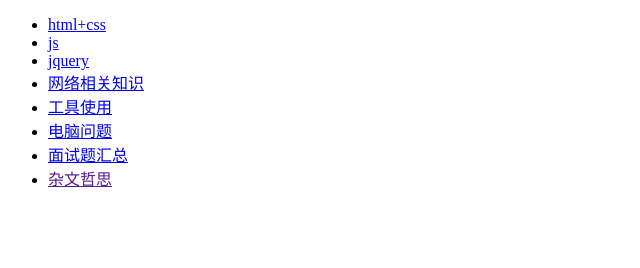
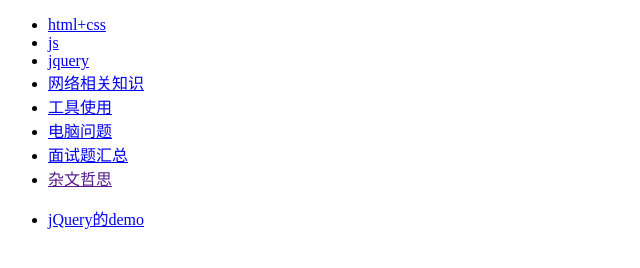
Before and after one commit to lovelydaidai/Blog, a plain HTML site: page jquery.html in a window 1280 px wide. Shown: the whole page, without its empty margins (0-640 px from the left). Drawn offline with Linux system fonts and the light colour scheme.

Commit message:
添加了jQuery的demo

```diff
--- a/jquery.html
+++ b/jquery.html
@@ -16,6 +16,9 @@
         <li><a href="interview.html">面试题汇总</a></li>
         <li><a href="">杂文哲思</a></li>
     </ul>
+    <ul>
+        <li><a href="https://lovelydaidai.github.io/jQuerydemo/">jQuery的demo </a></li>
+    </ul>
 </div>
 </body>
 </html>
```
